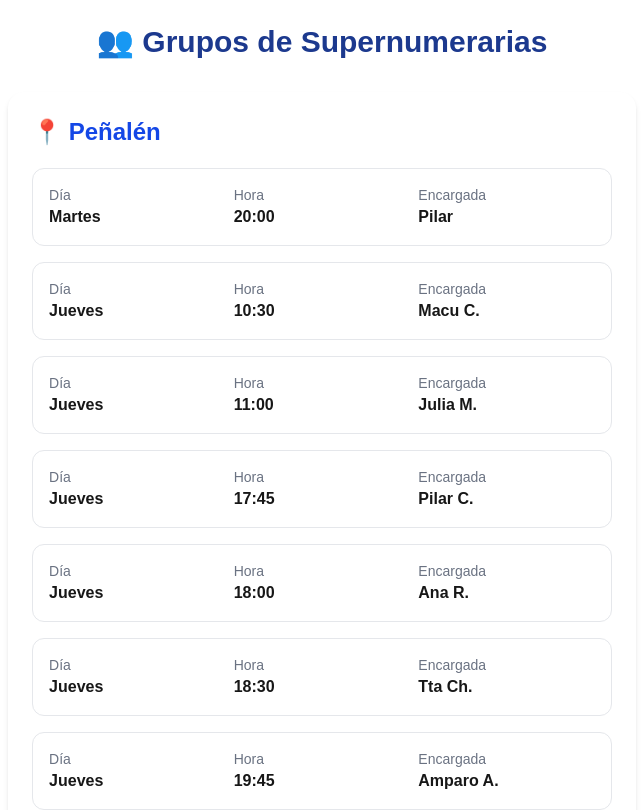
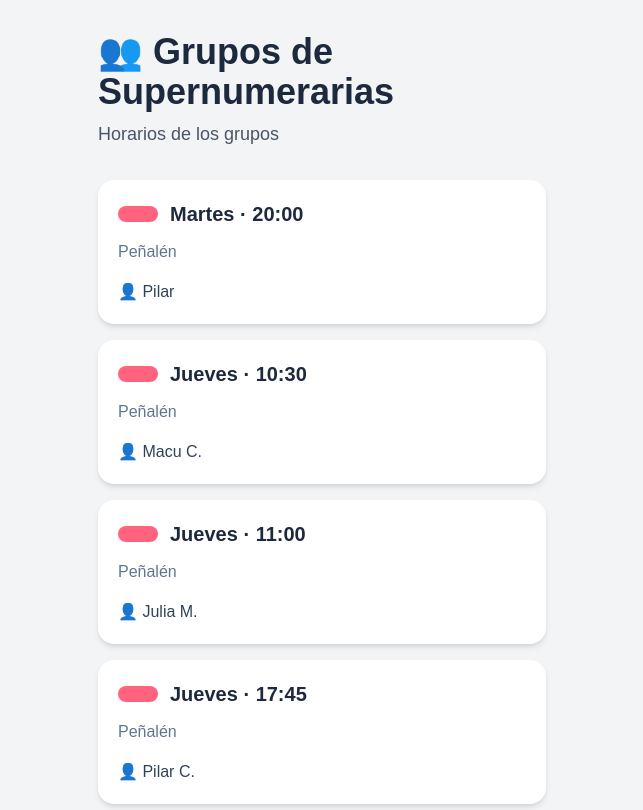
Before and after one commit to RosarioCal/mi-app-privada, a Next.js app: page /dashboard/grupos in a window 1280 px wide. Shown: the top 810 px of the page, without its empty margins (318-961 px from the left). Built offline with nearby package versions, Linux system fonts and the light colour scheme.

Commit message:
Añadida página Grupos de Supernumerarias

```diff
--- a/app/dashboard/grupos/page.tsx
+++ b/app/dashboard/grupos/page.tsx
@@ -1,49 +1,52 @@
 'use client'
+
+import PageTemplate from "@/components/PageTemplate";
 import { grupos } from "@/data/grupos";
+import { coloresSedes } from "@/data/ColoresSedes";
 
 export default function GruposPage() {
+  const reuniones = grupos.flatMap((grupo) =>
+    grupo.reuniones.map((reunion) => ({
+      ...reunion,
+      sede: grupo.sede,
+    }))
+  );
+
   return (
-    <div className="mx-auto max-w-4xl p-6">
-      <h1 className="mb-8 text-center text-3xl font-bold text-blue-900">
-        👥 Grupos de Supernumerarias
-      </h1>
-
-      {grupos.map((grupo) => (
-        <div
-          key={grupo.sede}
-          className="mb-8 rounded-2xl bg-white p-6 shadow-md"
+    <PageTemplate
+      titulo="👥 Grupos de Supernumerarias"
+      subtitulo="Horarios de los grupos"
     >
-          <h2 className="mb-5 text-2xl font-bold text-blue-700">
-            📍 {grupo.sede}
-          </h2>
-
       <div className="space-y-4">
-            {grupo.reuniones.map((reunion, index) => (
+        {reuniones.map((reunion, index) => (
           <div
             key={index}
-                className="rounded-xl border border-gray-200 p-4"
+            className="rounded-2xl bg-white p-5 shadow-md"
           >
-                <div className="grid gap-2 md:grid-cols-3">
-                  <div>
-                    <p className="text-sm text-gray-500">Día</p>
-                    <p className="font-semibold">{reunion.dia}</p>
+            <div className="flex items-center gap-3">
+              <div
+                className={`h-4 w-10 rounded-full ${
+                  coloresSedes[
+                    reunion.sede as keyof typeof coloresSedes
+                  ]
+                }`}
+              />
+
+              <h2 className="text-xl font-bold text-slate-800">
+                {reunion.dia} · {reunion.hora}
+              </h2>
             </div>
 
-                  <div>
-                    <p className="text-sm text-gray-500">Hora</p>
-                    <p className="font-semibold">{reunion.hora}</p>
-                  </div>
+            <p className="mt-3 text-slate-500">
+              {reunion.sede}
+            </p>
 
-                  <div>
-                    <p className="text-sm text-gray-500">Encargada</p>
-                    <p className="font-semibold">{reunion.encargada}</p>
-                  </div>
-                </div>
+            <p className="mt-4 text-slate-700">
+              👤 {reunion.encargada}
+            </p>
           </div>
         ))}
       </div>
-        </div>
-      ))}
-    </div>
+    </PageTemplate>
   );
 }
```
Lines whose indentation alone changed are shown as unchanged.
